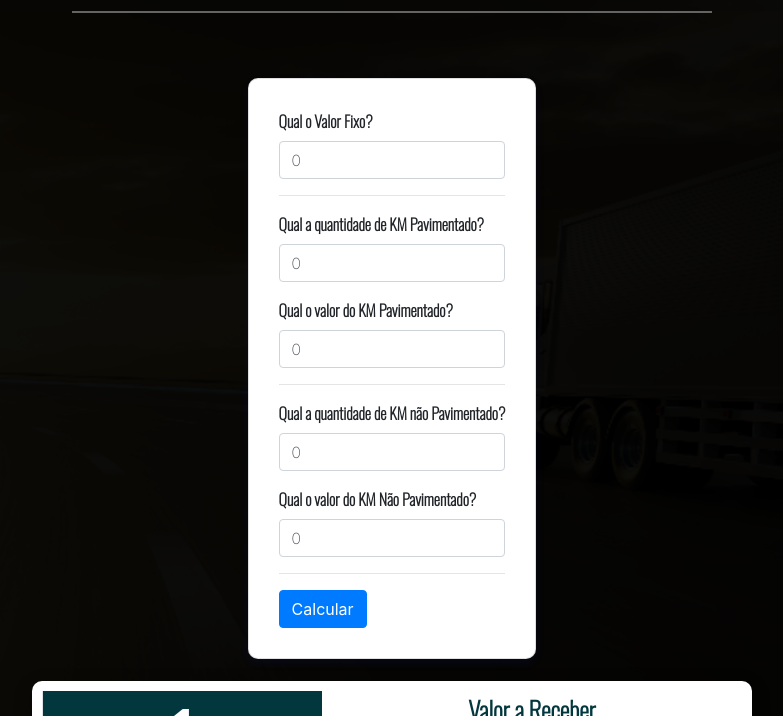
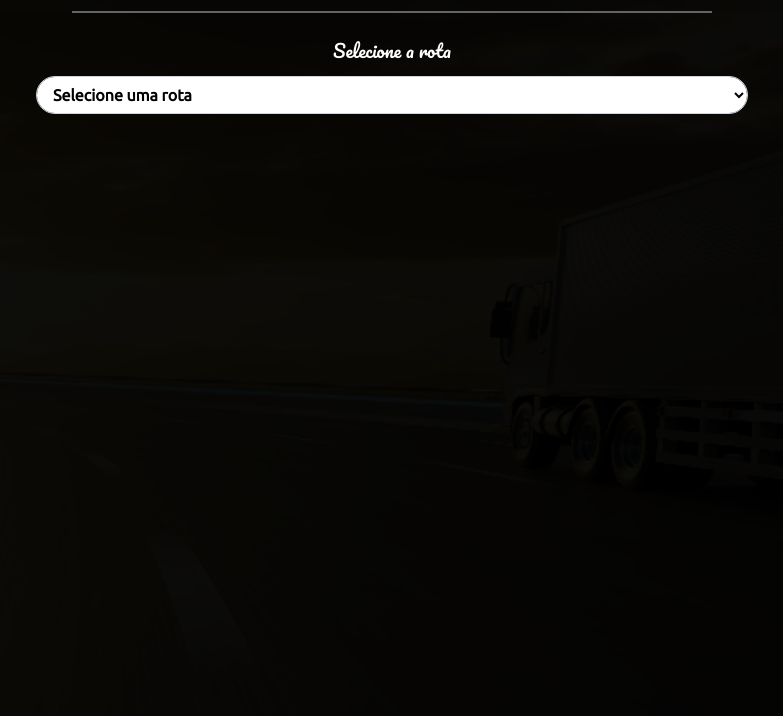
Before and after one commit to pauloAlves98/br.edu.rotas_escolares, a plain HTML site: page index.html in a window 1280 px wide. Shown: the part 84-800 px from the top of the page, without its empty margins (248-1031 px from the left). Drawn offline with nearby package versions, Linux system fonts and the light colour scheme.

Commit message:
Inserido menu selected

```diff
--- a/index.html
+++ b/index.html
@@ -14,11 +14,10 @@
       rel="stylesheet"
       href="https://fonts.googleapis.com/css2?family=Open+Sans:wght@400;600&display=swap"
     />
-    <script src="./script/rotas.js"></script>
+
     <title>CALCULAR VALOR DA ROTA</title>
   </head>
   <body class="">
-
     <!-- Só uma imagem -->
     <!-- Imagem e texto -->
     <!-- <nav
@@ -31,129 +30,39 @@
       </a>
     </nav> -->
 
+    <!-- titulo -->
     <div class="row">
       <div class="col-12">
         <!-- Card personalizado -->
         <div class="custom-card">
           <h1 class="card-title card-title-center">
-            Calculo de Rotas Escolares
+             ROTAS ESCOLARES
           </h1>
-          <!-- <p>Lorem ipsum dolor sit amet, consectetur adipiscing elit. Nullam nec dui at nulla sodales sodales.</p>
-                      <a href="#" class="btn btn-light">Saiba Mais</a> -->
         </div>
       </div>
     </div>
 
     <div class="custom-divider col-12"></div>
-    <h1>brasil</h1>
-    <!-- background -->
-    <!-- <div class="bgimg opaque position-absolute">
 
-    </div>  -->
-    <!-- <div class="col-lg-4 col-sm-12 rounded-left rounded-right  ">
-        <div class="card w-100 ">
-            <img class="card-img-top " src="img/logo.jpg" alt="Card image cap">
-            <div class="card-body d-none d-lg-block">
-                <h5 class="card-title text-center ">Prefeitura Municipal de Carnaíba</h5>
-                <p class="card-text "></p>
-            </div>
+    <!-- Seleção de rotas -->
+    <div class="centro_centro">
+      <!-- Selecionar a Rota -->
+      <div class="flex-column selected-rotas col-12 centro_centro">
+        <label for="rota" class="rota-label col-12 centro_centro">Selecione a rota</label>
+        <select class="form-control" id="rotas" name="rotas" data-live-search="true">
+          <option selected="selected" value="default">
+            Selecione uma rota
+          </option>
+        </select>
+        <div class="spinner-border loading-indicator" id="loadingIndicator" role="status">
+          <span class="sr-only">Loading...</span>
         </div>
-    </div>  -->
-    <!--  -->
-
-    <div class="container">
-      <!-- o Row se tiver so um item ele alinha esse item no centro  -->
-      <div class="row centro_centro">
-        <div class="card">
-          <div class="card-body">
-            <form class="">
-              <div class="form-group">
-                <label for="Valor Fixo">Qual o Valor Fixo?</label>
-                <input
-                  value="0"
-                  class="form-control real-input"
-                  id="valorFixo"
-                  aria-describedby="valorFixo"
-                  placeholder="Valor Fixo"
-                />
-              </div>
-
-              <hr />
-              <div class="form-group">
-                <label for="kmPavimentado"
-                  >Qual a quantidade de KM Pavimentado?</label
-                >
-                <input
-                  value="0"
-                  type="number"
-                  type="number"
-                  step="any"
-                  class="form-control"
-                  id="kmPavimentado"
-                  aria-describedby="kmHelp"
-                  placeholder="KM Pavimentado"
-                />
-              </div>
-
-              <div class="form-group">
-                <label for="ValorkmPavimentado"
-                  >Qual o valor do KM Pavimentado?</label
-                >
-                <input
-                  value="0"
-                  class="form-control"
-                  step="any"
-                  id="valorKmPavimentado"
-                  aria-describedby="kmHelp"
-                  placeholder="Valor KM Pavimentado"
-                />
-              </div>
-              <hr />
-
-              <!-- Km não Pavimentado -->
-              <div class="form-group">
-                <label for="kmNaoPavimentado"
-                  >Qual a quantidade de KM não Pavimentado?</label
-                >
-                <input
-                  value="0"
-                  type="number"
-                  class="form-control"
-                  id="kmNaoPavimentado"
-                  aria-describedby="kmHelp"
-                  placeholder="KM Não Pavimentado"
-                />
-              </div>
-
-              <div class="form-group">
-                <label for="valorKmNaoPavimentado"
-                  >Qual o valor do KM Não Pavimentado?</label
-                >
-                <input
-                  value="0"
-                  class="form-control step="
-                  any
-                  id="valorKmNaoPavimentado"
-                  aria-describedby="kmHelp"
-                  placeholder="Valor KM Não Pavimentado"
-                />
-              </div>
-              <hr />
-              <button
-                type=""
-                class="btn btn-primary"
-                onclick="capturarValores()"
-              >
-                Calcular
-              </button>
-            </form>
-          </div>
-        </div>
-      </div>
+     </div>
     </div>
 
+
     <!-- Dias -->
-    <div class="row centro_centro">
+    <!-- <div class="row centro_centro">
       <div class="card voutchers col-12">
         <div class="voutcher-divider">
           <div class="voutcher-right text-center border-left">
@@ -166,7 +75,7 @@
           </div>
         </div>
       </div>
-    </div>
+    </div> -->
 
     <!--  tela de agendamento -->
     <!-- beck-end -->
@@ -187,20 +96,8 @@
     ></script>
 
     <script>
-      const realInputs = document.querySelectorAll(".real-input");
-      realInputs.forEach((input) => {
-        input.addEventListener("input", formatCurrency);
-      });
 
-      function formatCurrency(event) {
-        const input = event.target;
-        const value = input.value.replace(/\D/g, ""); // Remove non-digit characters
-        const formattedValue = Intl.NumberFormat("pt-BR", {
-          style: "currency",
-          currency: "BRL",
-        }).format(value / 100);
-        input.value = formattedValue;
-      }
     </script>
+    <script src="./script/rotas.js"></script>
   </body>
 </html>
--- a/script/rotas.js
+++ b/script/rotas.js
@@ -1,3 +1,7 @@
+window.onload = function() {
+    preencherRotas();
+}
+
 function capturarValores() {
     var valorFixo = parseFloat(document.getElementById("valorFixo").value.replace(/[R$\s.]/g, "").replace(",", ".")); //converte para float!
     var kmPavimentado = document.getElementById("kmPavimentado").value;
@@ -11,3 +15,51 @@ function capturarValores() {
     console.log("KM Não Pavimentado:", kmNaoPavimentado);
     console.log("Valor KM Não Pavimentado:", valorKmNaoPavimentado);
 }
+
+//Preenchimento de rotas
+function preencherRotas(){
+    const rotaSelect = document.getElementById('rotas');
+    // Preencha as opções com valores de ROTA 1 a ROTA 33
+    for (let i = 1; i <= 33; i++) {
+      const rota = 'ROTA ' + i;
+      const option = new Option(rota, rota);
+      rotaSelect.appendChild(option);
+    }
+}
+
+//FAZER METODO
+const rotaInput = document.getElementById('rota');
+const loadingIndicator = document.getElementById('loadingIndicator');
+// Adicione um evento de mudança à opção selecionada
+
+rotaInput.addEventListener('change', function() {
+  rotaInput.disabled = true;
+  const selectedRota = this.value;
+  console.log('Rota selecionada: ' + selectedRota);
+  loadingIndicator.style.display = 'flex';
+
+   setTimeout(() => {
+    // Esconda o indicador de loading após o atraso (simulando o carregamento de dados)
+    loadingIndicator.style.display = 'none';
+    rotaInput.disabled = false;
+  }, 500);
+
+})
+
+
+
+// Atualize o componente Selectpicker após adicionar as opções
+// const realInputs = document.querySelectorAll(".real-input");
+// realInputs.forEach((input) => {
+//   input.addEventListener("input", formatCurrency);
+// });
+
+// function formatCurrency(event) {
+//   const input = event.target;
+//   const value = input.value.replace(/\D/g, ""); // Remove non-digit characters
+//   const formattedValue = Intl.NumberFormat("pt-BR", {
+//     style: "currency",
+//     currency: "BRL",
+//   }).format(value / 100);
+//   input.value = formattedValue;
+// }
--- a/style/style.css
+++ b/style/style.css
@@ -1,4 +1,4 @@
-@import url('https://fonts.googleapis.com/css2?family=Oswald:wght@200&family=Quicksand:wght@300&family=Ubuntu&display=swap');
+@import url('https://fonts.googleapis.com/css2?family=Oswald:wght@200&family=Pacifico&family=Quicksand:wght@300&family=Ubuntu&display=swap');
 body, html {
     height: 100%;
     width: 100%;
@@ -81,7 +81,7 @@ body::after {
 
 /* Card dias */
 
-.voutchers {
+.voutchers{
   position: relative;
   background-color: #fff;
   border: none;
@@ -160,6 +160,32 @@ body::after {
   margin: auto; /* Margens para centralizar o divisor */
 
 }
+.selected-rotas{
+  max-width: 720px;
+  min-width: 150px;
+
+}
+.rota-label{
+  font-family: Pacifico;
+  font-size: 18px;
+  color: white;
+}
+#rotas{
+ color: black;
+ font-family: Ubuntu;
+ font-weight: bold;
+ margin: 4px;
+
+ border-radius: 20px;
+}
+
+.loading-indicator {
+  margin: 10px;
+  display: none;
+  font-size: 25px;
+  color: rgb(243, 243, 243);
+}
+
 @media only screen and (max-width: 992px) {
     /* .centro_centro_sm{
         display: block;
```
Also changed, not shown: script/base.js (added, +35 -0 lines).
